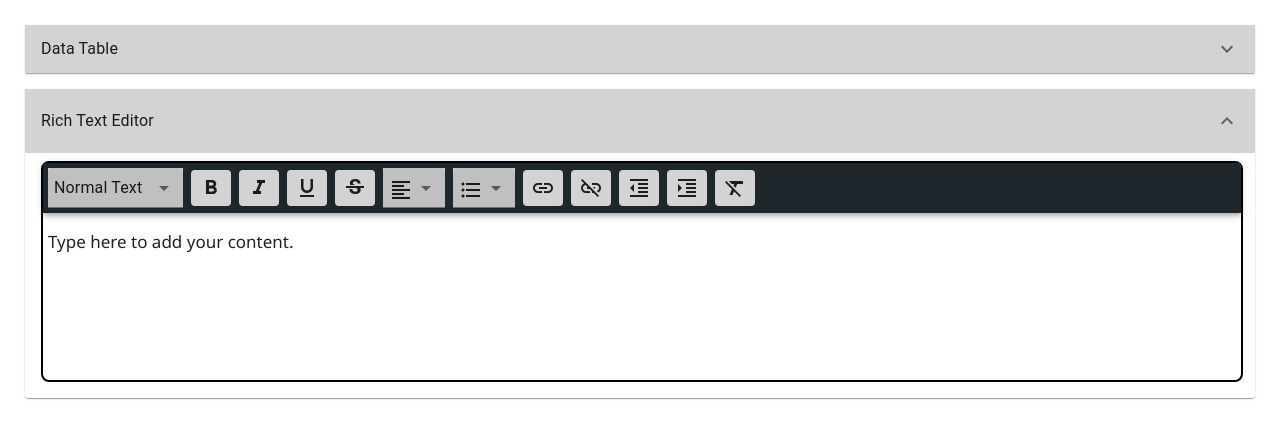
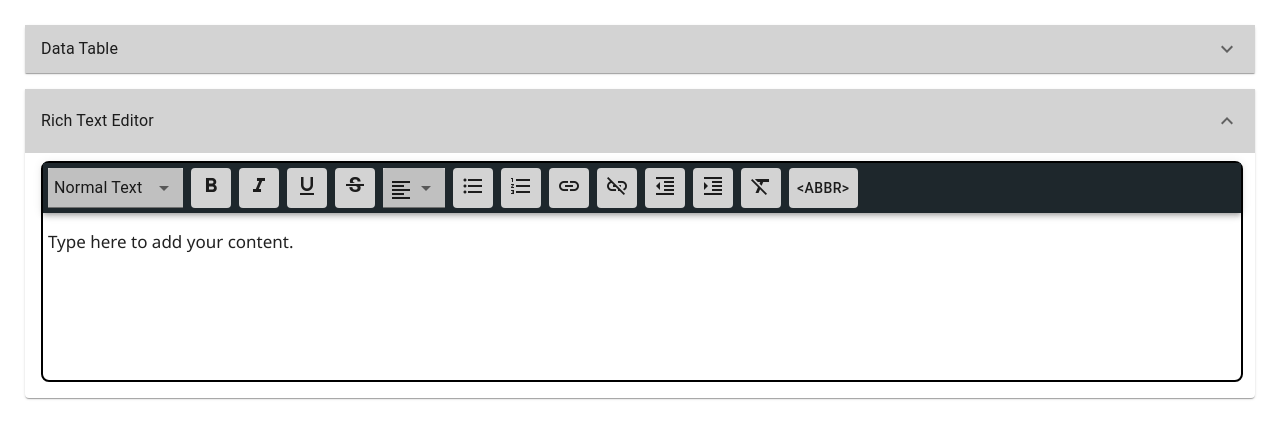
Before and after one commit to Gammaalpha/react-enhanced-components, a React (Create React App) app: page / in a window 1280 px wide. Shown: the top 438 px of the page. Built offline with nearby package versions, Linux system fonts and the light colour scheme; the HTML template or start-up script is replaced by a standard one.

Commit message:
list setup

```diff
--- a/src/core/RichTextEditor/CreateStyleButton.tsx
+++ b/src/core/RichTextEditor/CreateStyleButton.tsx
@@ -19,6 +19,9 @@ export function CreateStyleButton(buttonData: IToolbarButton) {
         menuWidth: {
             minWidth: 'auto',
             paddingLeft: '0 0 0 3px'
+        },
+        topPadding: {
+            paddingTop: 4
         }
     }));
 
@@ -54,7 +57,7 @@ export function CreateStyleButton(buttonData: IToolbarButton) {
                                         disabled={button.disabled} className={classes.menuWidth} key={button.key} value={button.value}>
                                         <Tooltip placement={button?.position ? button.position : "top"} title={`${button.tooltip}`}>
                                             <div className={classes.buttonLabel}>
-                                                {button?.icon ?
+                                                {button?.icon !== '' ?
                                                     <div>
                                                         <Icon>
                                                             {button.icon}
@@ -70,8 +73,11 @@ export function CreateStyleButton(buttonData: IToolbarButton) {
                     </FormControl>
                     : <Tooltip placement={buttonData?.position ? buttonData.position : "top"} title={`${buttonData.tooltip}`}>
                         <Button disabled={buttonData.disabled} aria-label={buttonData.ariaLabel} onMouseDown={(e: React.MouseEvent<HTMLButtonElement, MouseEvent>) => buttonData.callback(e)} className={buttonData.buttonStyle}>
-                            <Icon>{buttonData.icon}</Icon>
-                            {buttonData?.buttonText}
+                            {buttonData?.icon !== '' ?
+                                <div><Icon className={classes.topPadding}>
+                                    {buttonData.icon}
+                                </Icon> {buttonData?.buttonText}</div>
+                                : buttonData?.buttonText}
                         </Button>
                     </Tooltip>}
             </div>
--- a/src/core/RichTextEditor/RichTextEditor.tsx
+++ b/src/core/RichTextEditor/RichTextEditor.tsx
@@ -3,10 +3,11 @@ import AppBar from '@material-ui/core/AppBar';
 import Toolbar from '@material-ui/core/Toolbar';
 import { makeStyles, createStyles, Theme } from '@material-ui/core';
 import "./RichTextEditor.css"
-import { IRichText, IToolbarButton, TextStyleType, TextStyle, BlockFormat, BlockFormatType, TextAlignment, TextAlignmentType } from './model/RichText';
+import { IRichText, IToolbarButton, TextStyleType, TextStyle, BlockFormat, BlockFormatType, TextAlignment, TextAlignmentType, LIST_TYPES } from './model/RichText';
 import { createEditor, Editor, Transforms, Text, Node, Path } from 'slate'
 import { Slate, Editable, withReact, ReactEditor } from 'slate-react'
 import { CreateStyleButton } from './CreateStyleButton';
+import { format } from 'path';
 
 
 
@@ -34,6 +35,7 @@ const useStyles = makeStyles((theme: Theme) => createStyles({
     },
     cmdButton: {
         marginRight: theme.spacing(1),
+        height: 40,
         backgroundColor: 'lightgray',
         minWidth: '40px',
         '&:hover': {
@@ -310,22 +312,13 @@ export const RichTextEditor = (props: IRichText) => {
             ]
         },
         {
-            key: 'order',
-            icon: 'format_list_bulleted',
-            tooltip: '',
-            value: 'unordered_list',
-            ariaLabel: 'Text Alignment',
-            position: 'top',
-            buttonStyle: classes.selectEmpty,
-            childButtons: [
-                {
             key: 'format_list_bulleted',
             icon: 'format_list_bulleted',
             tooltip: 'Unordered list',
             ariaLabel: 'Unordered list',
-                    callback: (e: React.MouseEvent<HTMLButtonElement, MouseEvent>) => ButtonActions._onUnOrderedListClick(e),
+            callback: (e: React.MouseEvent<HTMLButtonElement, MouseEvent>) => ButtonActions._onBlockStyleClick(e, BlockFormatType.bulletedList),
             position: 'right',
-                    value: 'unordered_list',
+            value: 'bulleted-list',
             buttonStyle: classes.cmdButton
         },
         {
@@ -333,13 +326,10 @@ export const RichTextEditor = (props: IRichText) => {
             icon: 'format_list_numbered',
             tooltip: 'Ordered list',
             ariaLabel: 'Ordered list',
-                    callback: (e: React.MouseEvent<HTMLButtonElement, MouseEvent>) => ButtonActions._onOrderedListClick(e),
+            callback: (e: React.MouseEvent<HTMLButtonElement, MouseEvent>) => ButtonActions._onBlockStyleClick(e, BlockFormatType.numberedList),
             position: 'right',
-                    value: 'ordered_list',
+            value: 'numbered-list',
             buttonStyle: classes.cmdButton
-                }
-            ],
-
         },
         {
             key: 'insert_link',
@@ -387,6 +377,16 @@ export const RichTextEditor = (props: IRichText) => {
             tooltip: 'Format Clear',
             ariaLabel: 'Clear all formatting',
             callback: (e: React.MouseEvent<HTMLButtonElement, MouseEvent>) => ButtonActions._onClearFormatClick(e),
+            position: 'top',
+            buttonStyle: classes.cmdButton
+        },
+        {
+            key: 'abbreviation',
+            icon: '',
+            tooltip: 'Abbreviation',
+            buttonText: '<abbr>',
+            ariaLabel: 'Add Abbreviation over selected text',
+            callback: (e: React.MouseEvent<HTMLButtonElement, MouseEvent>) => ButtonActions._onAddAbbrClick(e),
             position: 'top',
             buttonStyle: classes.cmdButton
         },
@@ -479,13 +479,27 @@ export const RichTextEditor = (props: IRichText) => {
         },
         toggleBlockStyle(editor: any, styleFormat: BlockFormat) {
             const isActive = CustomEditor.isBlockStyleActive(editor, styleFormat)
-            Transforms.setNodes(
-                editor,
-                { type: isActive ? BlockFormatType.paragraph : styleFormat },
+            const isList = LIST_TYPES.includes(styleFormat)
+            Transforms.unwrapNodes(editor, {
+                match: (n: any) => LIST_TYPES.includes(n.type),
+                split: true,
+            })
+            // Transforms.setNodes(
+            //     editor,
+            //     { type: isActive ? BlockFormatType.paragraph : styleFormat },
+            //     {
+            //         match: (n: any) => Editor.isBlock(editor, n)
+            //     }
+            // )
+            Transforms.setNodes(editor,
                 {
-                    match: (n: any) => Editor.isBlock(editor, n)
+                    type: isActive ? BlockFormatType.paragraph : isList ? 'list-item' : styleFormat,
+                })
+
+            if (!isActive && isList) {
+                const block = { type: styleFormat, children: [] }
+                Transforms.wrapNodes(editor, block)
             }
-            )
         },
         currentIndent(editor: any) {
             const [match] = Editor.nodes(editor, {
@@ -560,6 +574,11 @@ export const RichTextEditor = (props: IRichText) => {
         _onClearFormatClick(e: React.MouseEvent<HTMLButtonElement, MouseEvent>) {
             e.preventDefault();
             CustomEditor.clearFormat(slateEditor);
+
+        },
+        _onAddAbbrClick(e: React.MouseEvent<HTMLButtonElement, MouseEvent>) {
+            e.preventDefault();
+            console.log("Add Abbreviation");
 
         }
 
@@ -659,8 +678,24 @@ export const RichTextEditor = (props: IRichText) => {
                     {props.children}
                 </h3>)
                 break;
+            case 'bulleted-list':
+                section = (<ul>
+                    {props.children}
+                </ul>)
+                break;
+
+            case 'numbered-list':
+                section = (<ol>
+                    {props.children}
+                </ol>)
+                break;
+            case 'list-item':
+                section = (<li>
+                    {props.children}
+                </li>)
+                break;
             default:
-                console.error("Error in section setting.")
+                section = <p>{props.children}</p>
                 break;
         }
 
@@ -677,6 +712,8 @@ export const RichTextEditor = (props: IRichText) => {
     // Define a rendering function based on the element passed to `props`. We use
     // `useCallback` here to memoize the function for subsequent renders.
     const renderElement = useCallback((props: any) => {
+        console.log("Block props: ", props);
+
         return BlockSection(props, props.element.type)
     }, []);
 
--- a/src/core/RichTextEditor/model/RichText.ts
+++ b/src/core/RichTextEditor/model/RichText.ts
@@ -27,8 +27,14 @@ export enum TextAlignmentType {
 
 }
 
-
-export type BlockFormat = "paragraph" | "heading_1" | "heading_2" | "heading_3" | "pullQuote" | "monospaced";
+export const LIST_TYPES = ['numbered-list', 'bulleted-list']
+export type ListFormat = 'numbered-list' | 'bulleted-list' | 'list-item';
+export enum ListFormatType {
+    bulletedList = 'bulleted-list',
+    numberedList = 'numbered-list',
+    listItem = 'list-item'
+}
+export type BlockFormat = "paragraph" | "heading_1" | "heading_2" | "heading_3" | "pullQuote" | "monospaced" | 'numbered-list' | 'bulleted-list' | 'list-item';
 
 export enum BlockFormatType {
     paragraph = 'paragraph',
@@ -36,7 +42,11 @@ export enum BlockFormatType {
     headingTwo = 'heading_2',
     headingThree = 'heading_3',
     pullQuote = 'pullQuote',
-    monospaced = 'monospaced'
+    monospaced = 'monospaced',
+    numberedList = 'numbered-list',
+    bulletedList = 'bulleted-list',
+    listItem = 'list-item'
+
 };
 
 export type TextStyle = "italic" | "bold" | "strikeThough" | "underline"
```
Lines whose indentation alone changed are shown as unchanged.
